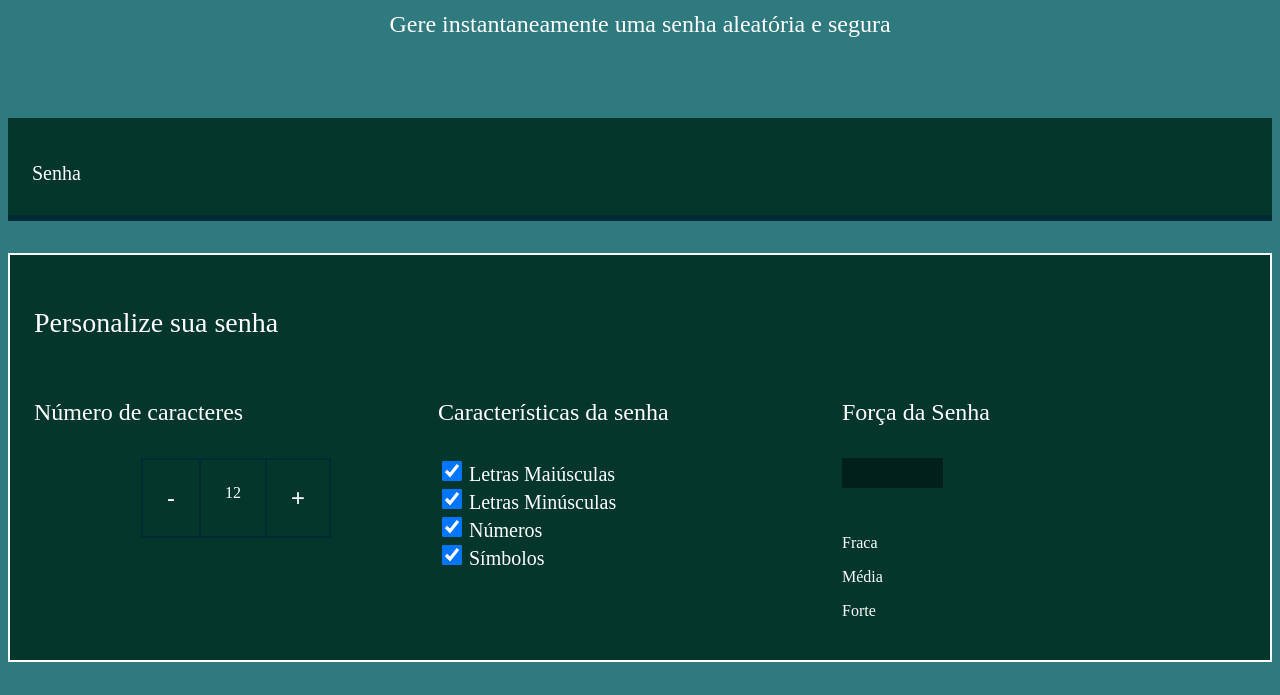
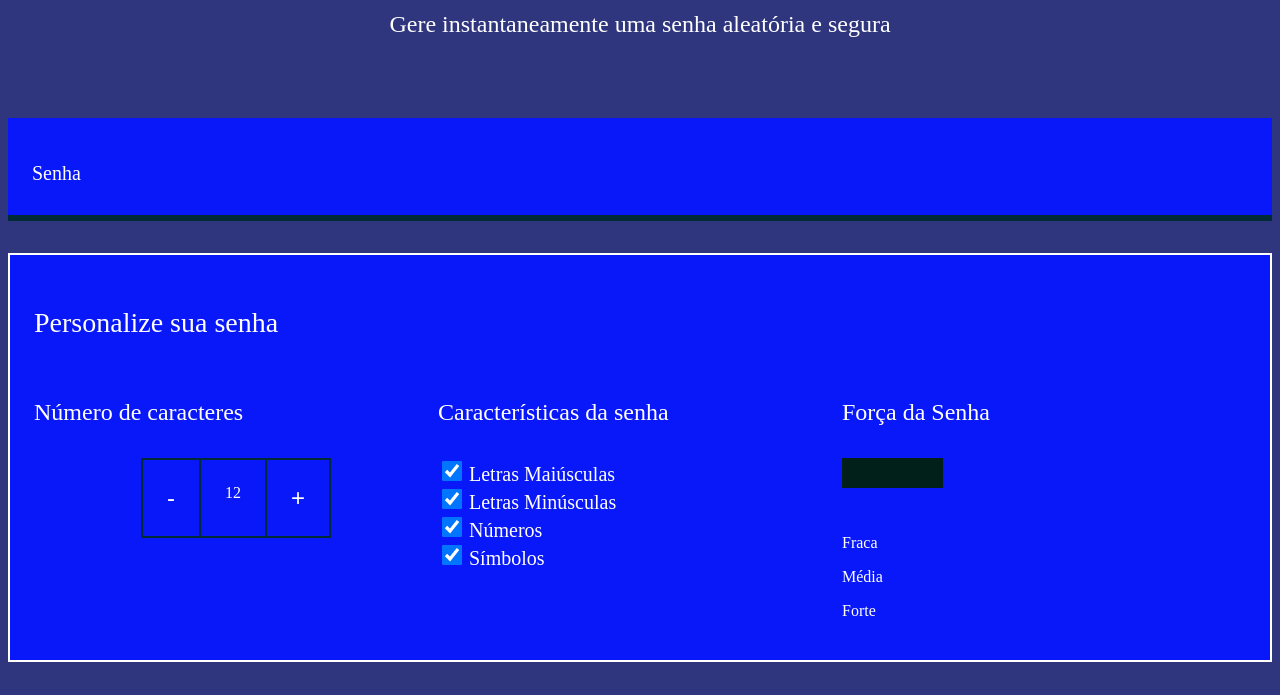
Before and after one commit to komety1zl/Crie-uma-Senha, a plain HTML site: page index.html in a window 1280 px wide. Shown: the part 105-800 px from the top of the page. Drawn offline with Linux system fonts and the light colour scheme.

Commit message:
123453456

```diff
--- a/style.css
+++ b/style.css
@@ -1,9 +1,9 @@
 @import url('https://fonts.googleapis.com/css2?family=Creepster&family=Merriweather:ital,opsz,wght@0,18..144,300..900;1,18..144,300..900&display=swap');
 :root{
 --branco: white;
---cor-de-fundo: #035e63d2;
---fundo-senha: #04362b;
---fundo-texto: #04362b;
+--cor-de-fundo: #030b63d2;
+--fundo-senha: #0818f8;
+--fundo-texto: #0818f8;
 --borda: #002a36;
 --fonte-principal: 'Bitcount prop Single';
 }
```
